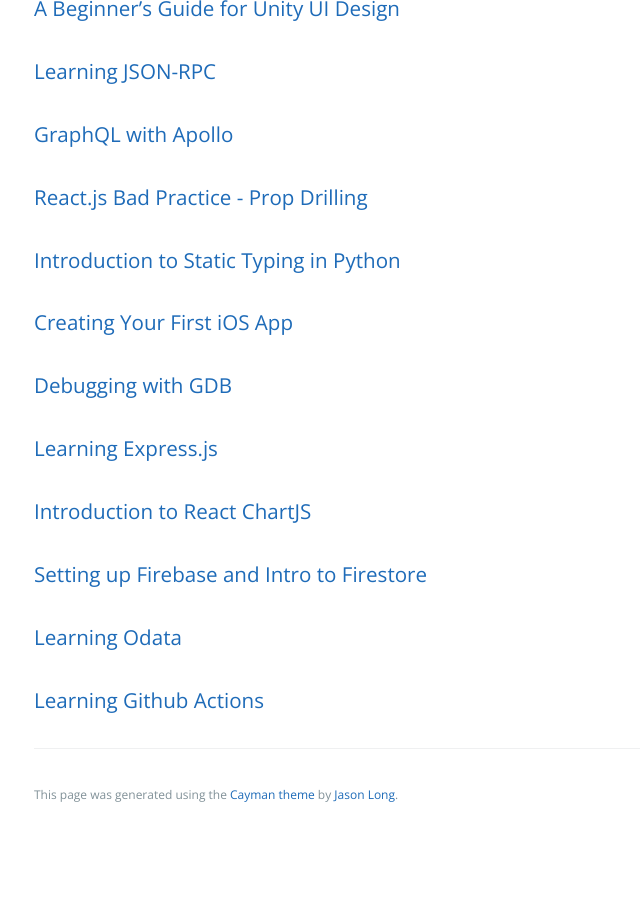
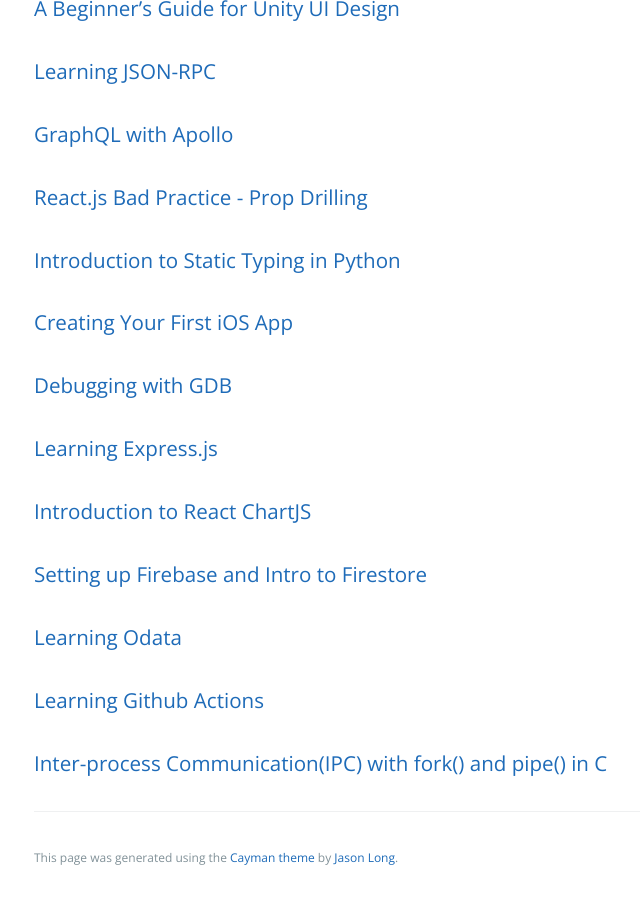
Before and after one commit to learning-software-engineering/learning-software-engineering.github.io, a Jekyll site: the page built from Topics/Tech_Stacks.md, in a window 1280 px wide and 900 px high, scrolled down 2240 px. Shown: the whole window, without its empty margins (190-830 px from the left). Built offline with Jekyll 4.4.1, drawn with Linux system fonts in a browser that asks for light colours; our own code applies the rules of GitHub Pages for plain Markdown files; before the commit the page ends 3077 px from its top, so only the background shows below that.

Commit message:
linked to index page

```diff
--- a/Topics/Tech_Stacks.md
+++ b/Topics/Tech_Stacks.md
@@ -41,3 +41,4 @@
 ### [Setting up Firebase and Intro to Firestore](./Tech_Stacks/Firebase_and_Firestore.md)
 ### [Learning Odata](./Tech_Stacks/Odata.md)
 ### [Learning Github Actions](./Development_Process/Github_Actions.md)
+### [Inter-process Communication(IPC) with fork() and pipe() in C](./Tech_Stacks/Fork_and_Pipe.md)
```
